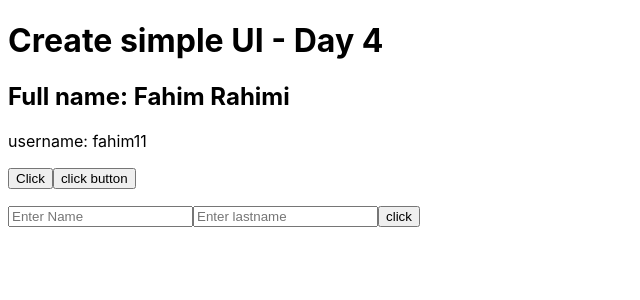
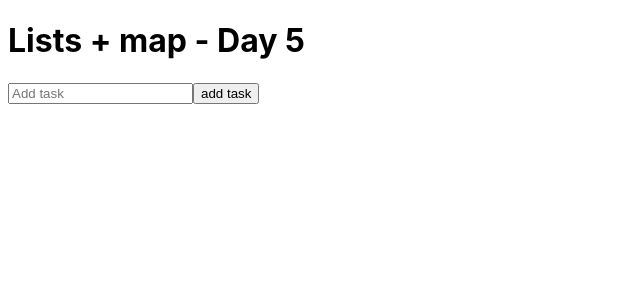
Before and after one commit to FiroozMohammadi/100-days-of-code, a React (Create React App) app: page / in a window 1280 px wide. Shown: the top 300 px of the page, without its empty margins (0-640 px from the left). Built offline with nearby package versions, Linux system fonts and the light colour scheme.

Commit message:
Day 5 - List and map with tasks

```diff
--- a/src/App.js
+++ b/src/App.js
@@ -1,30 +1,53 @@
 import { useState } from 'react';
 import './App.css';
-import Profile from './profile';
 
 function App() {
-const[message, setMessage]=useState("");
-const[name, setName]=useState("");
-const[input, setInput]=useState("");
+ // const task=["learn react","solve problem","play football"];
 
-function handlChange(event){
-  setName(event.target.value);
-}
-  function onClick(){
-    // alert("done");
-    setMessage("done");
+  const[tasks,setTasks]=useState([]);
+  const[input, setInput]=useState("");
+
+  function addTask(){
+    setTasks([...tasks,input]);
+    setInput("");
   }
+// const[message, setMessage]=useState("");
+// const[name, setName]=useState("");
+
+
+// function handlChange(event){
+//   setName(event.target.value);
+// }
+//   function onClick(){
+//     // alert("done");
+//     setMessage("done");
+//   }
   return (
     <div>
-      <h1>Create simple UI - Day 4</h1>
-     <Profile fullname="Fahim Rahimi" username="fahim11"/>
-     <button onClick={onClick}>Click</button>
-     <button onClick={()=> setMessage("clicked")}>click button</button>
-     <p>{message}</p>
-     <input type='text' onChange={handlChange} placeholder='Enter Name' />
-     <input type='text' onChange={(e)=>setInput(e.target.value)} placeholder='Enter lastname' />
-     <button onClick={()=>setName(input)}>click</button>
-     <p>{name}</p>
+      <h1>Lists + map - Day 5</h1>
+     {/* <Profile fullname="Fahim Rahimi" username="fahim11"/> */}
+     {/* <button onClick={onClick}>Click</button> */}
+     {/* <button onClick={()=> setMessage("clicked")}>click button</button> */}
+     {/* <p>{message}</p> */}
+     {/* <input type='text' onChange={handlChange} placeholder='Enter Name' /> */}
+     {/* <input type='text' onChange={(e)=>setInput(e.target.value)} placeholder='Enter lastname' /> */}
+     {/* <button onClick={()=>setName(input)}>click</button> */}
+     {/* <p>{name}</p> */}
+
+
+      <input
+        type="text"
+        value={input}
+        onChange={(e) => setInput(e.target.value)}
+        placeholder="Add task"
+      />
+     <button onClick={addTask}>add task</button>
+
+    <ul>
+        {tasks.map((task, index) => (
+          <li key={index}>{task}</li>
+        ))}
+      </ul>
     </div>
   );
 }
```
